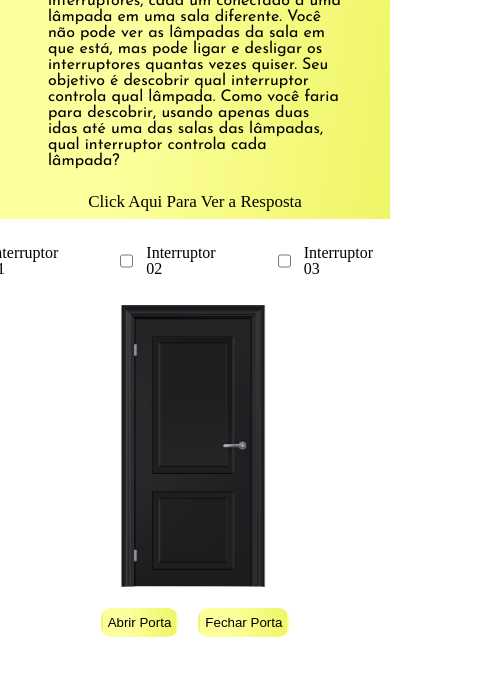
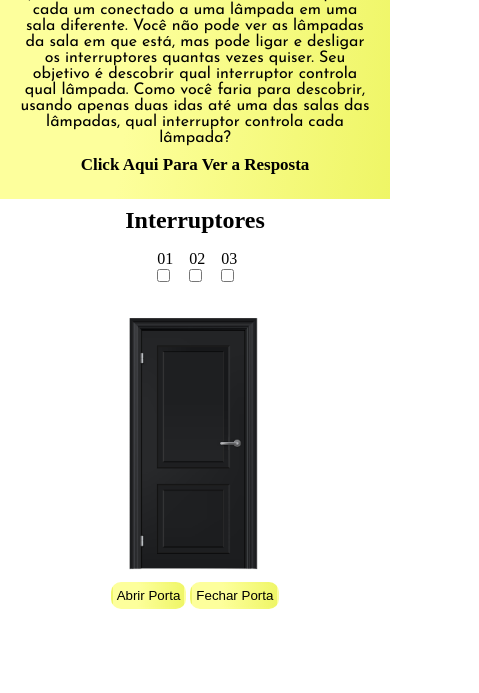
Before and after one commit to felipesantana012/jogo-lampada, a plain HTML site: page index.html in a window 390 px wide. Shown: the part 78-771 px from the top of the page, 479 px wide, since content can reach past the window. Drawn offline with Linux system fonts and the light colour scheme.

Commit message:
correção para melhor responsividade versao 1.0.3

```diff
--- a/index.html
+++ b/index.html
@@ -1,21 +1,17 @@
 <!DOCTYPE html>
 <html lang="pt-BR">
-
 <head>
     <meta charset="UTF-8">
     <meta name="viewport" content="width=device-width, initial-scale=1.0">
-    <title>Exercicio 04</title>
-    <link rel="stylesheet" href="styles/reset.css">
+    <title>Jogo Da Lampada</title>
     <link rel="stylesheet" href="styles/style.css">
     <link rel="preconnect" href="https://fonts.googleapis.com">
     <link rel="preconnect" href="https://fonts.gstatic.com" crossorigin>
     <link href="https://fonts.googleapis.com/css2?family=Poppins:wght@300;400;500;700&display=swap" rel="stylesheet">
     <link href="https://fonts.googleapis.com/css2?family=Josefin+Sans:wght@400;700&display=swap" rel="stylesheet">
-    <script src="js/lampada.js"></script>
+    <script src="testando.js"></script>
 </head>
-
 <body>
-
     <header class="cabecalho">
         <h1 class="cabecalho__titulo">Exericio 04</h1>
         <p class="cabecalho__paragrafo">
@@ -34,41 +30,53 @@
 
     </header>
 
-
-
+    <div class="lateral-esquerda"> </div>
 
     <main class="container">
+
         <div class="container__input">
 
-            <input type="checkbox" id="interruptor01" name="interruptores" onchange="acendeApaga()" >
-            <label for="interruptor01" class="container__input_interruptor">Interruptor 01</label><br>
+           <div class="container__titulo">
+            <h2 class="container__titulo-h2" >Interruptores</h2>
+           </div>
 
-            <input type="checkbox" id="interruptor02" name="interruptores" onchange="acendeApaga()" >
-            <label for="interruptor02" class="container__input_interruptor">Interruptor 02</label><br>
+            <div class="container__interruptores">
+            <div class="container__interruptore">
+            <label for="interruptor01" class="container__label_interruptor">01</label>
+            <input type="checkbox" id="interruptor01" name="interruptores" class="container__input_interruptor" onchange="acendeApaga()" >
+            </div>
 
-            <input type="checkbox" id="interruptor03" name="interruptores" onchange="acendeApaga()" >
-            <label for="interruptor03" class="container__input_interruptor">Interruptor 03</label><br>
+            <div class="container__interruptore">
+            <label for="interruptor02" class="container__label_interruptor">02</label>
+            <input type="checkbox" id="interruptor02" name="interruptores" class="container__input_interruptor" onchange="acendeApaga()" >
+            </div>
+
+            <div class="container__interruptore">
+            <label for="interruptor03" class="container__label_interruptor">03</label>
+            <input type="checkbox" id="interruptor03" name="interruptores" class="container__input_interruptor" onchange="acendeApaga()" >
+            </div>
+            </div>
+
         </div>
 
-
+        <div class="container__imagens">
         <img src="img/lampadaDesligada.jpg" alt="Uma Lampada Desligada" id="lampada" class="container__imagem">
         <img src="img/Porta Fechada.png" alt="Uma porta Fechada"  id="porta" class="container__imagem_porta" >
         <div id="mensagemQuente" >A lampada esta fria</div>
+        </div>
 
         <div class="container__butoes">
         <button class="container__butao" onclick="abrirPorta()">Abrir Porta</button>
         <button class="container__butao" onclick="fecharPorta()">Fechar Porta</button>
-
+        </div>
     </main>
 
+    <div class="lateral-direita"> </div>
 
     <footer class="rodape">
         <a href="https://github.com/felipesantana012" target="_blank"><img src="img/Logo Git.png" class="rodape__link" alt="Logo do Git"></a>
         <a href="https://linkedin.com/in/felipesantana012" target="_blank"><img src="img/Logo Linkedin.png"  class="rodape__link" alt="Logo do Linkedin"></a>
         <a href="https://wa.me/5581988742454?text=Ola%20Felipe!" target="_blank"><img src="img/Logo Whatsapp.png" class="rodape__link" alt="Logo do WhatsApp"></a>
     </footer>
-
-
 </body>
-
 </html>
--- a/styles/reset.css
+++ /dev/null
@@ -1,48 +0,0 @@
-/* http://meyerweb.com/eric/tools/css/reset/
-   v2.0 | 20110126
-   License: none (public domain)
-*/
-
-html, body, div, span, applet, object, iframe,
-h1, h2, h3, h4, h5, h6, p, blockquote, pre,
-a, abbr, acronym, address, big, cite, code,
-del, dfn, em, img, ins, kbd, q, s, samp,
-small, strike, strong, sub, sup, tt, var,
-b, u, i, center,
-dl, dt, dd, ol, ul, li,
-fieldset, form, label, legend,
-table, caption, tbody, tfoot, thead, tr, th, td,
-article, aside, canvas, details, embed,
-figure, figcaption, footer, header, hgroup,
-menu, nav, output, ruby, section, summary,
-time, mark, audio, video {
-	margin: 0;
-	padding: 0;
-	border: 0;
-	font-size: 100%;
-	font: inherit;
-	vertical-align: baseline;
-}
-/* HTML5 display-role reset for older browsers */
-article, aside, details, figcaption, figure,
-footer, header, hgroup, menu, nav, section {
-	display: block;
-}
-body {
-	line-height: 1;
-}
-ol, ul {
-	list-style: none;
-}
-blockquote, q {
-	quotes: none;
-}
-blockquote:before, blockquote:after,
-q:before, q:after {
-	content: '';
-	content: none;
-}
-table {
-	border-collapse: collapse;
-	border-spacing: 0;
-}
--- a/styles/style.css
+++ b/styles/style.css
@@ -1,3 +1,8 @@
+*{
+    margin: 0;
+    padding: 0;
+    box-sizing: border-box;
+}
 
 :root{
     --branco: #ffff;
@@ -7,33 +12,32 @@
     --fonte-secundaria:"Josefin Sans";
 }
 
+
 body{
-    background-color:var(--branco);
+    height: 100vh;
+
 }
-
 
 .cabecalho{
     display: flex;
     flex-direction: column;
+    width: 100%;
     align-items: center;
     background: var(--amarelo-degrade);
-    margin-bottom: 1em;
-
+    text-align: center;
+    padding: 1em;
 }
 
 .cabecalho__titulo{
-    font-size: 25px;
-    padding: 0.5em;
     font-family: var( --fonte-principal);
-
 }
 
 .cabecalho__paragrafo{
-    font-size: 16px;
-    padding: 0 3em 0 3em;
-    margin-bottom: 1em;
-    margin-top: 0.3em;
     font-family: var(--fonte-secundaria);
+}
+
+#resposta{
+    display: none;
 }
 
 .cabecalho__resposta_titulo{
@@ -42,58 +46,86 @@ body{
     cursor: pointer;
 }
 
-#resposta{
-    display: none;
-}
-
 #mensagemQuente{
     display: none;
     margin-bottom: 0.5em;
     background-color: var(--laranja);
     font-family: var( --fonte-principal);
+    font-size: 12px;
 }
+
+.lateral-esquerda{
+    background-color: var(--branco);
+    height: 80%;
+    width: 10%;
+    float: left;
+    text-align: center;
+}
+
 
 .container{
     display: flex;
     flex-direction: column;
     align-items: center;
+    padding: 0.5em;
+    width: 80%;
+    height: 80%;
+    background-color:var(--branco);
+    float: left;
+    text-align: center;
 }
 
 .container__input{
     display: flex;
-    padding: 0 3em 0 3em;
+    flex-direction: column;
 
 }
 
+
+.container__interruptores{
+    padding: 1em;
+
+}
+
+.container__interruptores{
+    display: flex;
+    flex-direction: row;
+}
+
 .container__input_interruptor{
+    margin-left: 1em;
+}
+
+.container__label_interruptor{
+    margin-left: 1em;
     display: flex;
-    margin-right: 3em;
-    padding: 10px;
+    flex-direction: row;
 }
 
 .container__imagem {
-    width: 240px;
-    display:none
+    width: 180px;
+    display:none  ;
+    margin-bottom: 20px;
+
 }
 
 .container__imagem_porta{
-    width: 180px;
-    margin-bottom: 10px;
+    width: 160px;
 }
 
 
 .container__butoes{
-    display: flex;
+    margin-bottom: 1em;
 
 }
 
 .container__butao{
-    padding: 5px;
+    padding: 4px;
     border-radius: 10px;
     border-color: transparent;
     background:var(--amarelo-degrade);
     cursor: pointer;
-    margin: 1px 10px 0px 10px;
+    margin-bottom: 0.2em;
 }
 
 .container__butao:hover{
@@ -101,17 +133,24 @@ body{
 }
 
 
+.lateral-direita{
+    height: 80%;
+    width: 10%;
+    background-color: var(--branco);
+    float: left;
+    text-align: center;
+}
+
 .rodape{
-
-    position: fixed;
     bottom: 0;
+    clear: both;
+    background: var(--amarelo-degrade);
     width: 100%;
-    background:var(--amarelo-degrade);
+    height: 10%;
     text-align: center;
-
 }
 
 .rodape__link{
-    width: 40px;
+    width: 50px;
     padding: 8px;
 }
```
